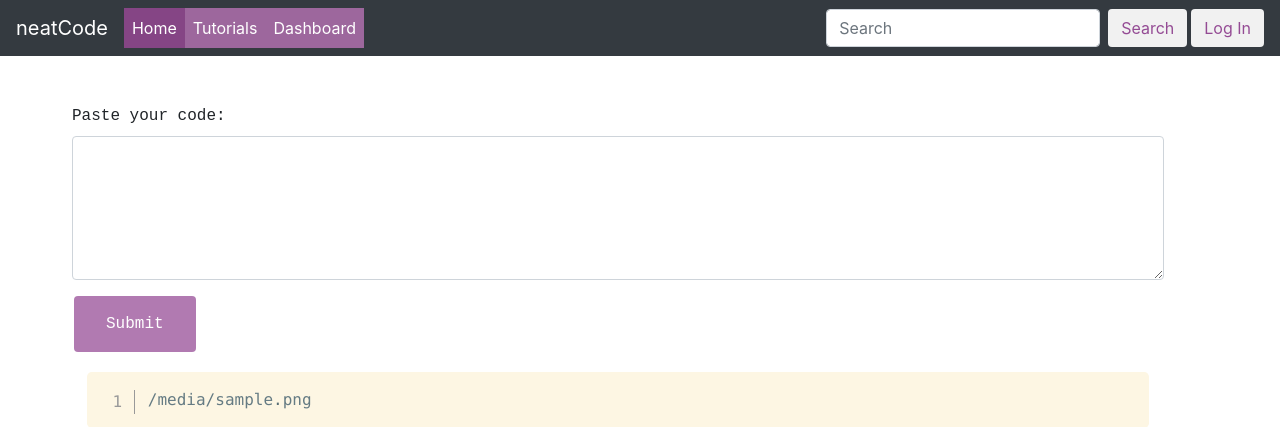
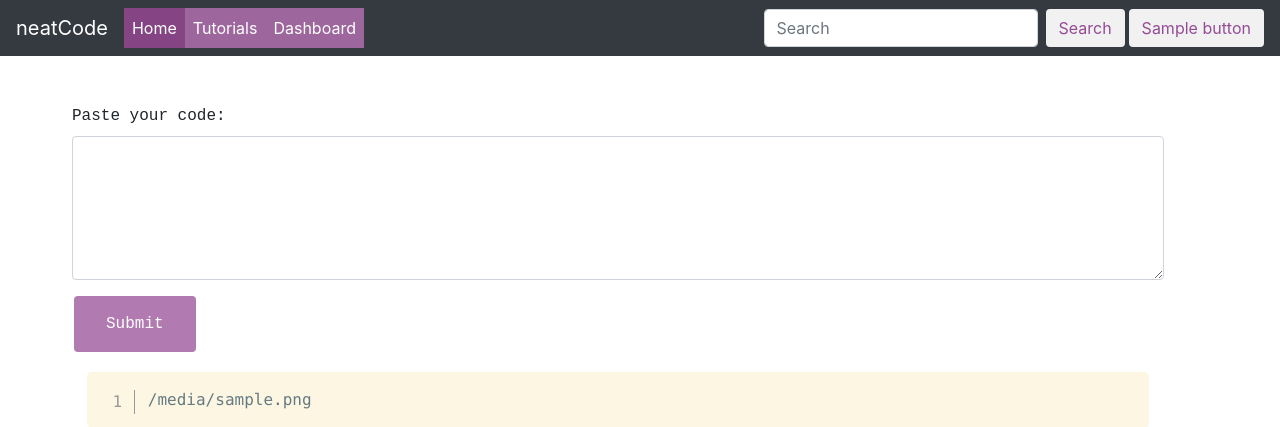
Before and after one commit to qiuyixuan/Code_Comprehension_Platform, a Flask app: template src/templates/counter.html in a window 1280 px wide. Shown: the top 427 px of the page. Run offline with Flask 2, Linux system fonts and the light colour scheme; the template is opened without the code that fills it: most values are stand-ins (such as "Sample title", 1, 10 or a date in 2020); some libraries are stand-ins or nearby versions.

Commit message:
login/logout button

```diff
--- a/app.py
+++ b/app.py
@@ -13,7 +13,7 @@ import re
 
 
 file_text = "def __init__(): self.number = 1"
-
+button = "Log In"
 
     #@classmethod
     #def boot(cls):
@@ -53,7 +53,10 @@ class Application:
 
         @self.flask_app.route("/")
         def index():
-            return render_template("base.html", file_text = file_text, file_io="")
+            button="Log In"
+            if current_user.is_authenticated:
+                button = "Log Out"
+            return render_template("base.html", file_text = file_text, file_io="", button=button)
 
         @self.flask_app.route("/process", methods=["POST"])
         def process_code():
@@ -64,6 +67,7 @@ class Application:
 
         def logout():
             logout_user()
+            button="Log In"
             return redirect('/')
 
         @self.flask_app.route("/login", methods=["POST", "GET"])
@@ -98,14 +102,16 @@ class Application:
 
         def login_acct():
             if current_user.is_authenticated:
-                return render_template("base.html")
+                button = "Log Out"
+                return render_template("base.html", button=button)
 
             if request.method == 'POST':
                 email = request.form['email']
                 user = UserModel.query.filter_by(email = email).first()
                 if user is not None and user.check_password(request.form['password']):
+                    button="Log Out"
                     login_user(user)
-                    return render_template("base.html")
+                    return render_template("base.html", button=button)
 
                 return render_template('login.html', correct=False, text="Try Again!")
 
--- a/templates/base.html
+++ b/templates/base.html
@@ -46,7 +46,7 @@
           <input class="form-control mr-sm-2" type="text" placeholder="Search" aria-label="Search">
           <!-- <button class="btn btn-outline-success my-2 my-sm-0" type="submit">Search</button> -->
           <button class="btn search-btn" type="submit">Search</button>
-          <button class="btn search-btn ml-1" type="submit">Log In</button>
+          <button class="btn search-btn ml-1" type="submit">{{ button }}</button>
         </form>
       </div>
     </nav>
```
